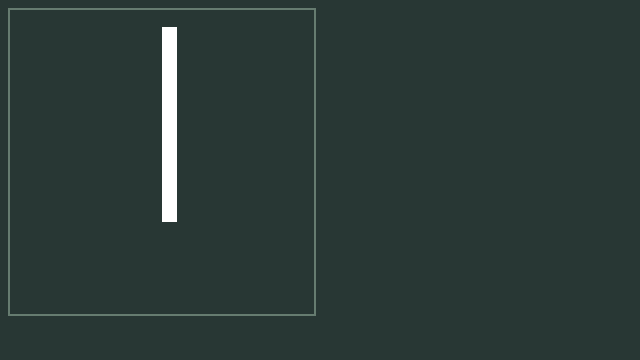
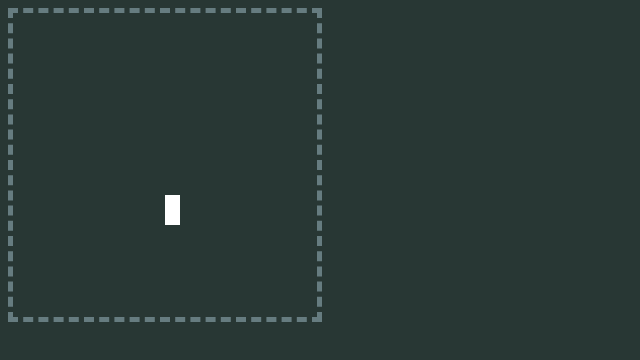
Before and after one commit to Snoupix/Snake, a plain HTML site: page index.html in a window 1280 px wide. Both pictures are taken after a click on the element "START". Shown: the whole page, without its empty margins (0-640 px from the left). Drawn offline with nearby package versions, Linux system fonts and the light colour scheme.

Commit message:
Update Snake 1

```diff
--- a/scripts/SnakeGame.js
+++ b/scripts/SnakeGame.js
@@ -38,7 +38,7 @@ class SnakeGame extends AGame {
 
 
     draw() {
-        // TODO : effacer le canvas ici (avant de redessiner le serpent)
+        this.context.clearRect(0, 0, canvas.width, canvas.height);
         this.snake.renderTo(this.context);
     }
 }
--- a/style/style.css
+++ b/style/style.css
@@ -11,7 +11,7 @@ body{
 
 
 #frame{
-    border: 2px solid #667C70;
+    border: 5px dashed #667C80;
     position: relative;
     width: 300px;
     height: 300px;
```
